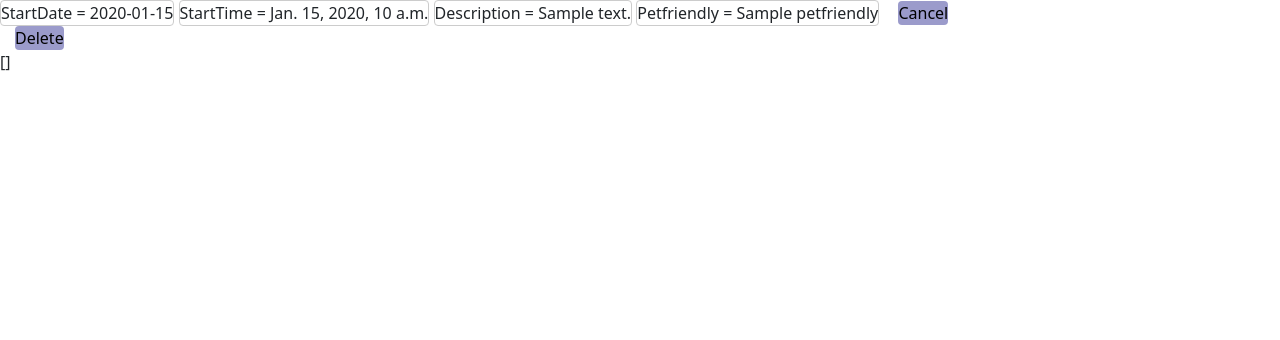
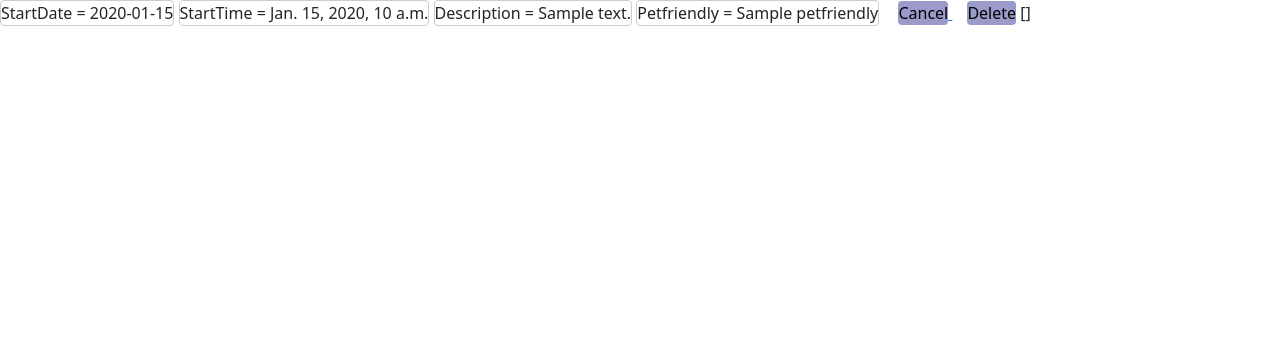
Before and after one commit to MrSossa/U-Connect, a Django app: template UConnectProject/main/templates/infoRoute.html in a window 1280 px wide. Shown: the part 135-475 px from the top of the page. Run offline with Django 4.2, Linux system fonts and the light colour scheme; the template is opened without the code that fills it: most values are stand-ins (such as "Sample title", 1, 10 or a date in 2020).

Commit message:
fix info

```diff
--- a/UConnectProject/main/templates/infoRoute.html
+++ b/UConnectProject/main/templates/infoRoute.html
@@ -13,8 +13,6 @@
 
     .buto{
         display: inline-block;
-        margin-left: 600px;
-
     }
 
 </style>
@@ -33,11 +31,12 @@
     <input type="button" value="Cancel" style="background-color:rgba(110, 110, 180, 0.692); border-radius:4px; color: black; margin-left: 15px;"/>
 </a>
 
-<form action="" method="POST" >
-    {% csrf_token %}
-    <input type="submit" value="Delete" style="background-color:rgba(110, 110, 180, 0.692); border-radius:4px; color: black; margin-left: 15px;">
-</form>
-
+<div class="buto">
+    <form action="" method="POST" >
+        {% csrf_token %}
+        <input type="submit" value="Delete" style="background-color:rgba(110, 110, 180, 0.692); border-radius:4px; color: black; margin-left: 15px;">
+    </form>
+</div>
 
 
     {% if map %}
```
